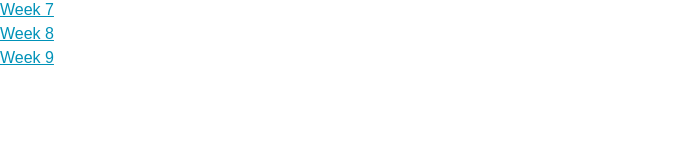
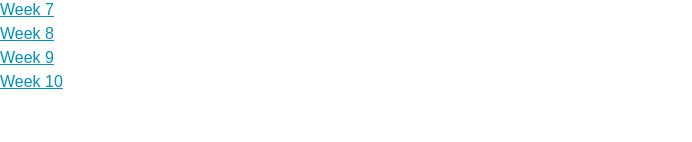
Before and after one commit to Jaredg01/cprg306-assignments, a Next.js app: page / in a window 1280 px wide. Shown: the part 158-300 px from the top of the page, without its empty margins (0-692 px from the left). Built offline with nearby package versions, Linux system fonts and the light colour scheme.

Commit message:
Update page.js

```diff
--- a/app/page.js
+++ b/app/page.js
@@ -49,6 +49,11 @@ export default function Home() {
           href="./week-9"
           className={linkStyles}>Week 9</Link>
         </li>
+        <li>
+          <Link
+          href="./week-10"
+          className={linkStyles}>Week 10</Link>
+        </li>
       </ul>
     </main>
   );
```
